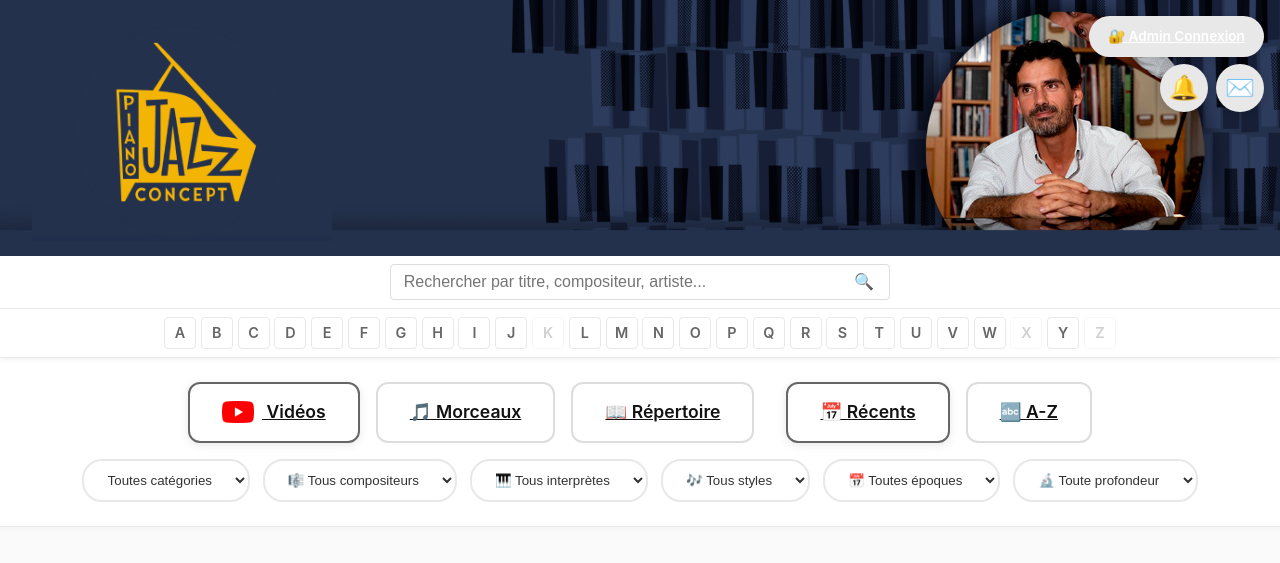
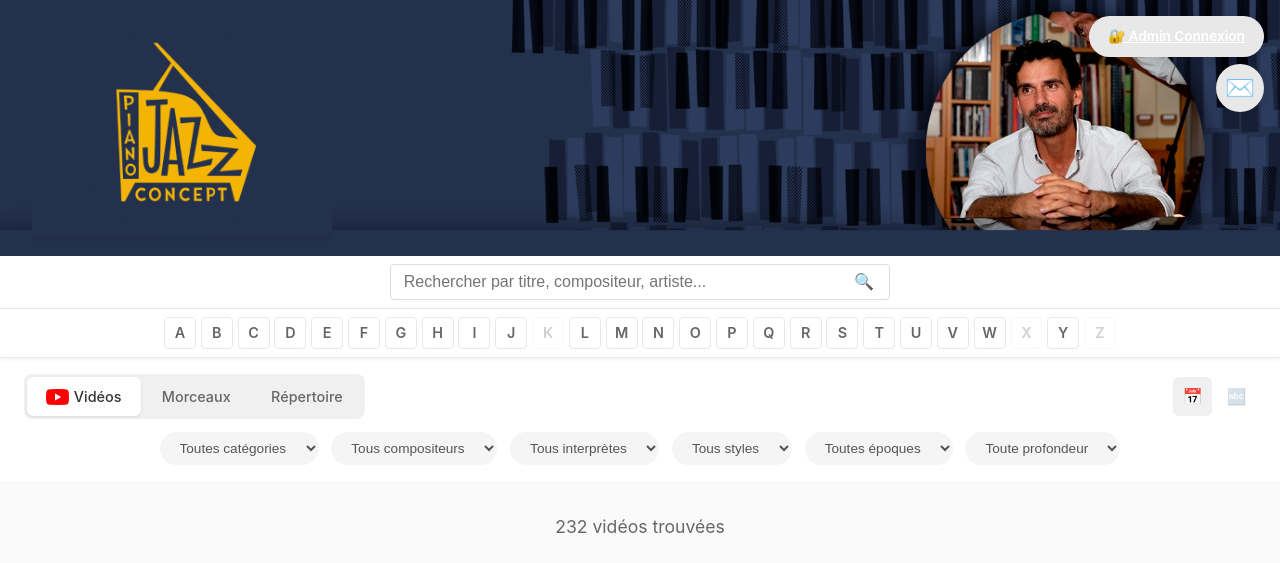
Before and after one commit to ColinusM/Piano-Jazz-Concept, a Flask app: page /?view=videos&sort=date in a window 1280 px wide. Shown: the top 563 px of the page. Run offline with Flask 3, Linux system fonts and the light colour scheme; data comes from the database, SQL or seed files in the repository.

Commit message:
UI redesign: pill tabs, flat filters, silent feedback, cleanup
- View tabs: pill-style segmented control (Vidéos/Morceaux/Répertoire)
- Sort: small icon buttons (📅/🔤) instead of large bordered buttons
- Filter dropdowns: flat style, no borders, no emoji prefixes
- Bell notification: admin-only
- Feedback: silent send via FormSubmit (no mailto popup)
- Removed "Click Re-extract to populate metadata" placeholder text

Co-Authored-By: Claude Opus 4.6 (1M context) <noreply@anthropic.com>

```diff
--- a/app.py
+++ b/app.py
@@ -283,7 +283,7 @@ def index():
                     'record_label': '',
                     'recording_year': None,
                     'featured_artists': None,
-                    'context_notes': 'Click Re-extract to populate metadata',
+                    'context_notes': '',
                     'extracted_songs': []
                 })
 
--- a/templates/index.html
+++ b/templates/index.html
@@ -70,19 +70,18 @@
 
         .controls {
             background: #fff;
-            padding: 1.5rem;
+            padding: 1rem 1.5rem;
             display: flex;
             flex-direction: column;
-            gap: 1rem;
+            gap: 0.8rem;
             justify-content: center;
             align-items: center;
-            border-bottom: 1px solid #e8e8e8;
-            box-shadow: 0 2px 5px rgba(0,0,0,0.03);
         }
 
         .controls-primary {
             display: flex;
-            gap: 1rem;
+            gap: 0.5rem;
+            align-items: center;
             justify-content: center;
             width: 100%;
         }
@@ -128,36 +127,57 @@
             font-weight: 600;
         }
 
-        .btn-rainbow {
-            position: relative;
-            padding: 0.9rem 2rem;
-            font-size: 1.1rem;
-            font-weight: 600;
-            color: #121213;
-            border: 2px solid #ddd;
-            border-radius: 12px;
+        .view-tabs {
+            display: inline-flex;
+            background: #f0f0f0;
+            border-radius: 8px;
+            padding: 3px;
+            gap: 2px;
+        }
+        .view-tab {
+            padding: 0.5rem 1.2rem;
+            font-size: 0.9rem;
+            font-weight: 500;
+            color: #666;
+            border: none;
+            border-radius: 6px;
+            background: transparent;
+            text-decoration: none;
+            transition: all 0.2s;
+        }
+        .view-tab:hover { color: #333; }
+        .view-tab.active {
             background: #fff;
-            transition: all 0.3s ease;
-        }
-
-        .btn-rainbow:hover {
-            transform: translateY(-1px);
-            box-shadow: 0 4px 12px rgba(0, 0, 0, 0.08);
-            border-color: #999;
-        }
-
-        .btn-rainbow.active {
-            border-color: #666;
-            border-width: 2px;
-            box-shadow: 0 2px 8px rgba(100, 100, 100, 0.15);
-        }
-
-        .btn-rainbow .btn-icon {
-            height: 1.4rem;
+            color: #333;
+            box-shadow: 0 1px 3px rgba(0,0,0,0.1);
+        }
+        .view-tab .btn-icon {
+            height: 1rem;
             width: auto;
             vertical-align: middle;
-            margin-right: 0.5rem;
-            margin-top: -0.2rem;
+            margin-right: 0.3rem;
+            margin-top: -0.1rem;
+        }
+        .sort-buttons {
+            display: flex;
+            gap: 0.3rem;
+            margin-left: auto;
+        }
+        .sort-btn {
+            padding: 0.4rem 0.6rem;
+            font-size: 1rem;
+            border: none;
+            background: transparent;
+            border-radius: 6px;
+            cursor: pointer;
+            opacity: 0.35;
+            text-decoration: none;
+            transition: all 0.2s;
+        }
+        .sort-btn:hover { opacity: 0.7; }
+        .sort-btn.active {
+            opacity: 1;
+            background: #f0f0f0;
         }
 
         .container {
@@ -943,13 +963,16 @@
         }
 
         select {
-            padding: 0.7rem 1.2rem;
-            background: #fff;
-            color: #333;
-            border: 2px solid #e8e8e8;
+            padding: 0.5rem 1rem;
+            background: #f5f5f5;
+            color: #555;
+            border: none;
             border-radius: 20px;
             cursor: pointer;
-        }
+            font-size: 0.85rem;
+        }
+        select:hover { background: #eee; }
+        select:focus { outline: none; background: #e8e8e8; }
 
         .search-bar {
             background: #fff;
@@ -1095,10 +1118,12 @@
             🔄
         </button>
         {% endif %}
+        {% if is_admin %}
         <button class="notification-bell" onclick="toggleNotifications()">
             🔔
             <span class="notification-badge" id="notificationBadge" style="display: none;">0</span>
         </button>
+        {% endif %}
         <button class="notification-bell" onclick="document.getElementById('feedbackModal').style.display='flex'" title="Envoyer un retour">
             ✉️
         </button>
@@ -1148,21 +1173,17 @@
 
     <div class="controls">
         <div class="controls-primary">
-            <a href="/?view=videos&sort={{ sort }}" class="btn-rainbow {% if view == 'videos' %}active{% endif %}">
-                <img src="/static/images/youtube-icon.png" alt="YouTube" class="btn-icon"> Vidéos
-            </a>
-            <a href="/?view=songs&sort={{ sort }}" class="btn-rainbow {% if view == 'songs' %}active{% endif %}">
-                🎵 Morceaux
-            </a>
-            <a href="/?view=index" class="btn-rainbow">
-                📖 Répertoire
-            </a>
-            <a href="/?view={{ view }}&sort=date&category={{ category }}&search={{ search }}&composer={{ composer_filter }}&performer={{ performer_filter }}&style={{ style_filter }}&era={{ era_filter }}" class="btn-rainbow {% if sort == 'date' %}active{% endif %}" style="margin-left: 1rem;">
-                📅 Récents
-            </a>
-            <a href="/?view={{ view }}&sort=alpha&category={{ category }}&search={{ search }}&composer={{ composer_filter }}&performer={{ performer_filter }}&style={{ style_filter }}&era={{ era_filter }}" class="btn-rainbow {% if sort == 'alpha' %}active{% endif %}">
-                🔤 A-Z
-            </a>
+            <div class="view-tabs">
+                <a href="/?view=videos&sort={{ sort }}" class="view-tab {% if view == 'videos' %}active{% endif %}">
+                    <img src="/static/images/youtube-icon.png" alt="YouTube" class="btn-icon">Vidéos
+                </a>
+                <a href="/?view=songs&sort={{ sort }}" class="view-tab {% if view == 'songs' %}active{% endif %}">Morceaux</a>
+                <a href="/?view=index" class="view-tab">Répertoire</a>
+            </div>
+            <div class="sort-buttons">
+                <a href="/?view={{ view }}&sort=date&category={{ category }}&search={{ search }}&composer={{ composer_filter }}&performer={{ performer_filter }}&style={{ style_filter }}&era={{ era_filter }}" class="sort-btn {% if sort == 'date' %}active{% endif %}" title="Plus récents">📅</a>
+                <a href="/?view={{ view }}&sort=alpha&category={{ category }}&search={{ search }}&composer={{ composer_filter }}&performer={{ performer_filter }}&style={{ style_filter }}&era={{ era_filter }}" class="sort-btn {% if sort == 'alpha' %}active{% endif %}" title="A-Z">🔤</a>
+            </div>
         </div>
 
         <div class="controls-filters">
@@ -1174,35 +1195,35 @@
             </select>
 
             <select onchange="window.location.href='/?sort={{ sort }}&category={{ category }}&search={{ search }}&composer='+this.value+'&performer={{ performer_filter }}&style={{ style_filter }}&era={{ era_filter }}&depth={{ depth_filter }}'">
-                <option value="all" {% if composer_filter == 'all' %}selected{% endif %}>🎼 Tous compositeurs</option>
+                <option value="all" {% if composer_filter == 'all' %}selected{% endif %}>Tous compositeurs</option>
                 {% for composer in composers %}
                 <option value="{{ composer }}" {% if composer_filter == composer %}selected{% endif %}>{{ composer }}</option>
                 {% endfor %}
             </select>
 
             <select onchange="window.location.href='/?sort={{ sort }}&category={{ category }}&search={{ search }}&composer={{ composer_filter }}&performer='+this.value+'&style={{ style_filter }}&era={{ era_filter }}&depth={{ depth_filter }}'">
-                <option value="all" {% if performer_filter == 'all' %}selected{% endif %}>🎹 Tous interprètes</option>
+                <option value="all" {% if performer_filter == 'all' %}selected{% endif %}>Tous interprètes</option>
                 {% for performer in performers %}
                 <option value="{{ performer }}" {% if performer_filter == performer %}selected{% endif %}>{{ performer }}</option>
                 {% endfor %}
             </select>
 
             <select onchange="window.location.href='/?sort={{ sort }}&category={{ category }}&search={{ search }}&composer={{ composer_filter }}&performer={{ performer_filter }}&style='+this.value+'&era={{ era_filter }}&depth={{ depth_filter }}'">
-                <option value="all" {% if style_filter == 'all' %}selected{% endif %}>🎶 Tous styles</option>
+                <option value="all" {% if style_filter == 'all' %}selected{% endif %}>Tous styles</option>
                 {% for style in styles %}
                 <option value="{{ style }}" {% if style_filter == style %}selected{% endif %}>{{ style }}</option>
                 {% endfor %}
             </select>
 
             <select onchange="window.location.href='/?sort={{ sort }}&category={{ category }}&search={{ search }}&composer={{ composer_filter }}&performer={{ performer_filter }}&style={{ style_filter }}&era='+this.value+'&depth={{ depth_filter }}'">
-                <option value="all" {% if era_filter == 'all' %}selected{% endif %}>📅 Toutes époques</option>
+                <option value="all" {% if era_filter == 'all' %}selected{% endif %}>Toutes époques</option>
                 {% for era in eras %}
                 <option value="{{ era }}" {% if era_filter == era %}selected{% endif %}>{{ era }}</option>
                 {% endfor %}
             </select>
 
             <select onchange="window.location.href='/?sort={{ sort }}&category={{ category }}&search={{ search }}&composer={{ composer_filter }}&performer={{ performer_filter }}&style={{ style_filter }}&era={{ era_filter }}&depth='+this.value">
-                <option value="all" {% if depth_filter == 'all' %}selected{% endif %}>🔬 Toute profondeur</option>
+                <option value="all" {% if depth_filter == 'all' %}selected{% endif %}>Toute profondeur</option>
                 {% for depth in depths %}
                 <option value="{{ depth }}" {% if depth_filter == depth %}selected{% endif %}>{{ depth }}</option>
                 {% endfor %}
@@ -2149,16 +2170,35 @@
         </div>
     </div>
     <script>
-    function sendFeedback() {
+    async function sendFeedback() {
         const text = document.getElementById('feedbackText').value.trim();
         if (!text) return;
-        const d = [99,111,108,105,110,46,109,105,103,110,111,116,49,64,103,109,97,105,108,46,99,111,109];
-        const addr = d.map(c => String.fromCharCode(c)).join('');
-        const subject = encodeURIComponent('Retour — Piano Jazz Concept');
-        const body = encodeURIComponent(text);
-        window.location.href = `mailto:${addr}?subject=${subject}&body=${body}`;
-        document.getElementById('feedbackText').value = '';
-        document.getElementById('feedbackModal').style.display = 'none';
+        const btn = event.target;
+        btn.disabled = true;
+        btn.textContent = 'Envoi en cours...';
+        try {
+            const d = [99,111,108,105,110,46,109,105,103,110,111,116,49,64,103,109,97,105,108,46,99,111,109];
+            const addr = d.map(c => String.fromCharCode(c)).join('');
+            const formData = new FormData();
+            formData.append('message', text);
+            formData.append('_subject', 'Retour — Piano Jazz Concept');
+            formData.append('_captcha', 'false');
+            formData.append('_template', 'box');
+            await fetch('https://formsubmit.co/ajax/' + addr, {
+                method: 'POST',
+                body: formData
+            });
+            document.getElementById('feedbackText').value = '';
+            btn.textContent = 'Envoyé !';
+            setTimeout(() => {
+                document.getElementById('feedbackModal').style.display = 'none';
+                btn.textContent = 'Envoyer ✉️';
+                btn.disabled = false;
+            }, 1500);
+        } catch(e) {
+            btn.textContent = 'Erreur, réessayez';
+            btn.disabled = false;
+        }
     }
     </script>
 </body>
```
